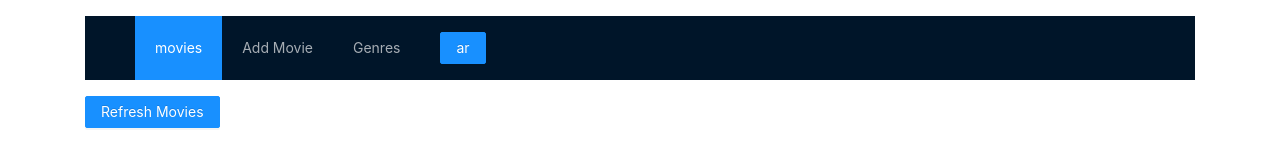
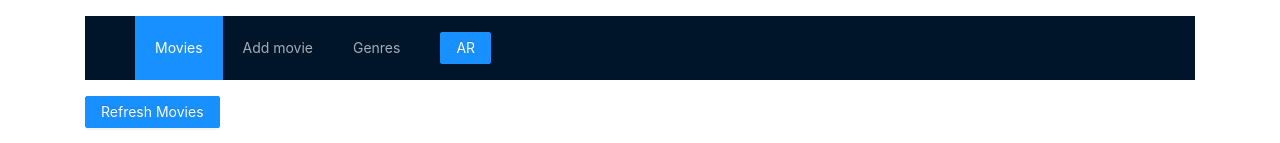
Before and after one commit to zead1992/react-app, a React (Create React App) app: page /movies in a window 1280 px wide. Shown: the top 143 px of the page. Built offline with nearby package versions, Linux system fonts and the light colour scheme.

Commit message:
react i18next

```diff
--- a/src/components/common/navbar.tsx
+++ b/src/components/common/navbar.tsx
@@ -7,7 +7,7 @@ import {useTranslation} from "react-i18next";
 const {Header} = Layout;
 const Navbar: FC = (props) => {
 
-    const {t, i18n} = useTranslation(['web']);
+    const {t, i18n} = useTranslation(['web','common']);
     const location = useLocation();
 
     const [state, setState] = useState({
@@ -41,15 +41,15 @@ const Navbar: FC = (props) => {
                 </Menu.Item>
                 <Menu.Item key="/movies/new">
                     <NavLink to={'/movies/new'}>
-                        Add Movie
+                        {t('web:movies.add',{title:'movie'})}
                     </NavLink>
                 </Menu.Item>
                 <Menu.Item key="/genres">
-                    <NavLink to={'/genres'}>Genres</NavLink>
+                    <NavLink to={'/genres'}>{t('web:genres.title')}</NavLink>
                 </Menu.Item>
                 <Menu.Item>
                     <Button onClick={() => changeLang()}
-                            type={"primary"}>{langSwitch()}</Button>
+                            type={"primary"}>{langSwitch().toUpperCase()}</Button>
                 </Menu.Item>
             </Menu>
         </Header>
--- a/src/plugins/i18next/locales/ar/ns1.json
+++ b/src/plugins/i18next/locales/ar/ns1.json
@@ -1,10 +1,18 @@
 {
   "web": {
     "movies": {
-      "title": "الأفلام"
+      "title": "الأفلام",
+      "add": "اضافة فلم",
+      "refresh": "تحديث الأفلام"
+    },
+    "genres": {
+      "title": "الأصناف",
+      "add": "اضافة صنف",
+      "refresh": "تحديث الأصناف"
     }
   },
   "common": {
-    "save": "حفظ"
+    "save": "حفظ",
+    "delete": "delete"
   }
 }
--- a/src/plugins/i18next/locales/en/ns1.json
+++ b/src/plugins/i18next/locales/en/ns1.json
@@ -1,10 +1,18 @@
 {
   "web": {
     "movies": {
-      "title": "movies"
+      "title": "Movies",
+      "add": "Add {{title}}",
+      "refresh": "Refresh {{title}}"
+    },
+    "genres": {
+      "title": "Genres",
+      "add": "Add {{title}}",
+      "refresh": "Refresh {{title}}"
     }
   },
   "common": {
-    "save": "save"
+    "save": "save",
+    "delete": "delete"
   }
 }
```
